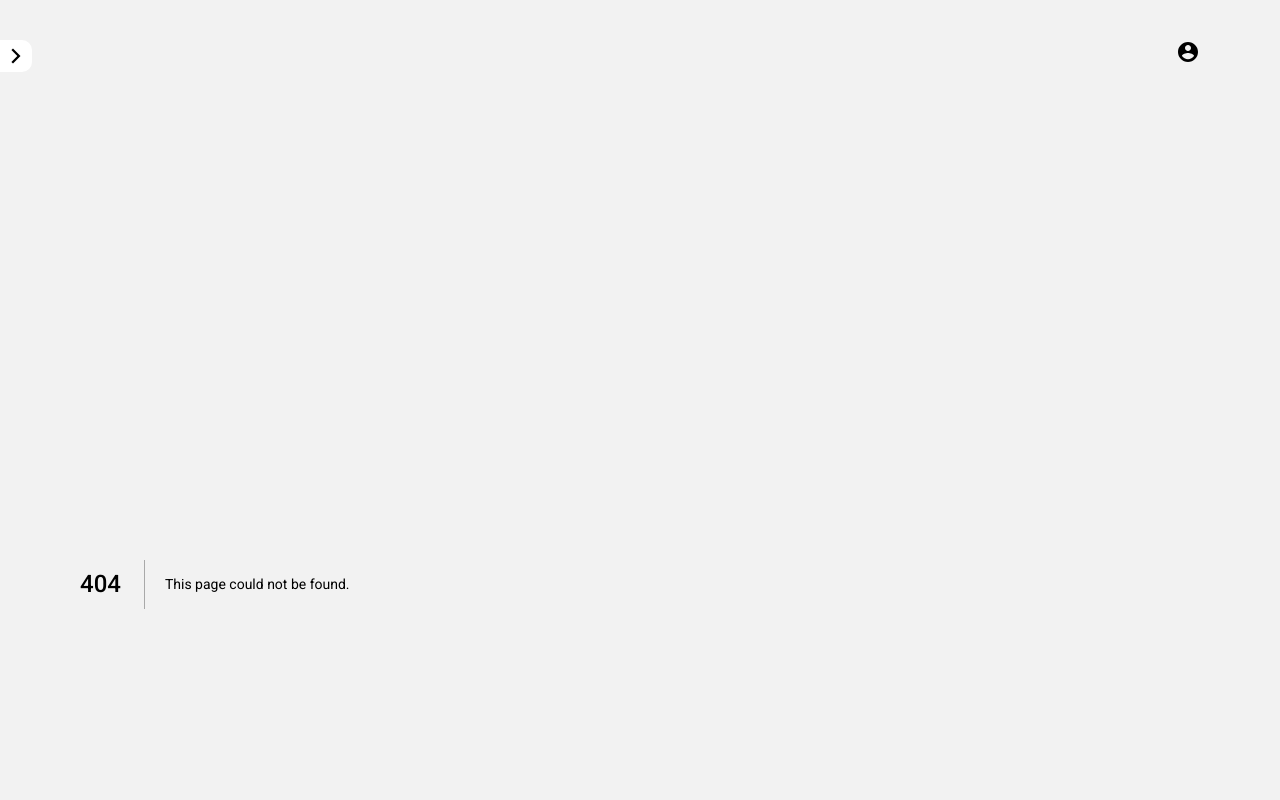
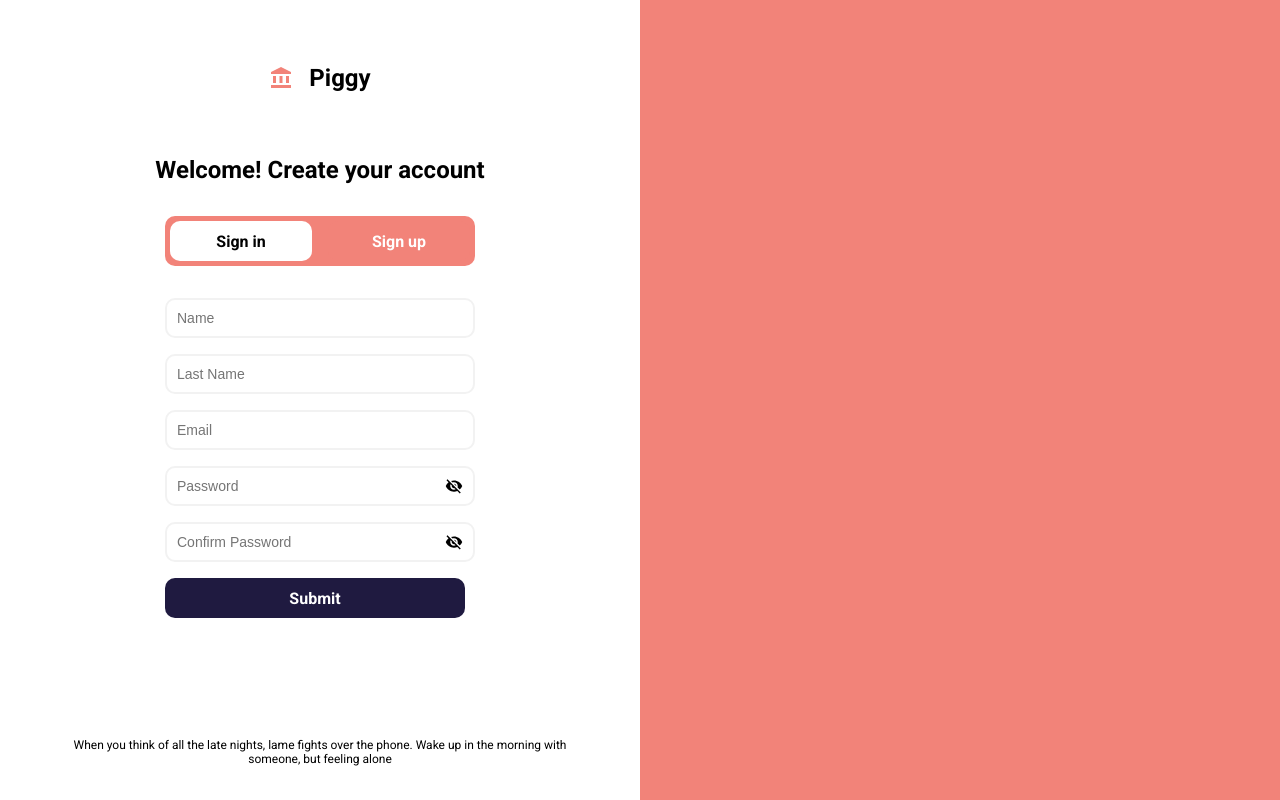
Before and after one commit to igorjung/piggy, a Next.js app: page /signup in a window 1280 px wide. Before the commit this address had no page. Shown: the top 800 px of the page. Built offline with nearby package versions, Linux system fonts and the light colour scheme.

Commit message:
[ROUTES] Create layouts and all pages

```diff
--- a/src/components/Form/Input/styles.ts
+++ b/src/components/Form/Input/styles.ts
@@ -9,7 +9,7 @@ export const FormInputWrapper = styled.div`
   justify-content: flex-start;
 
   border-radius: 10px;
-  border: 2px solid ${({ theme }) => theme.black};
+  border: 2px solid ${({ theme }) => theme.lightGray};
   background-color: ${({ theme }) => theme.white};
 
   input {
--- a/src/components/Form/Select/styles.ts
+++ b/src/components/Form/Select/styles.ts
@@ -5,7 +5,7 @@ export const FormSelect = styled.select`
   width: 310px;
 
   border-radius: 10px;
-  border: 2px solid ${({ theme }) => theme.black};
+  border: 2px solid ${({ theme }) => theme.lightGray};
   background-color: ${({ theme }) => theme.white};
 
   padding: 5px 10px;
--- a/src/components/Sidebar/index.tsx
+++ b/src/components/Sidebar/index.tsx
@@ -28,20 +28,14 @@ const Sidebar = () => {
     id: 0,
     label: 'Dashboard',
     icon: Dashboard,
-    onClick: () => router.push('/dasboard'),
-    isSelected: !!router.asPath.includes('/'),
+    onClick: () => router.push('/home'),
+    isSelected: !!router.asPath.includes('/home'),
   }, {
     id: 1,
-    label: 'Incomes',
+    label: 'New Entry',
     icon: AttachMoney,
-    onClick: () => router.push('/incomes'),
-    isSelected: !!router.asPath.includes('/incomes'),
-  }, {
-    id: 2,
-    label: 'Outcomes',
-    icon: CreditCard,
-    onClick: () => router.push('/outcomes'),
-    isSelected: !!router.asPath.includes('/outcomes'),
+    onClick: () => router.push('/entry'),
+    isSelected: !!router.asPath.includes('/entry'),
   }]
 
   const onSidebarStatusChange = () => {
--- a/src/components/Table/index.tsx
+++ b/src/components/Table/index.tsx
@@ -76,7 +76,7 @@ const Table = ({ data }: TableProps) => {
               id: 0,
               label: 'Income'
             }, {
-              id: 0,
+              id: 1,
               label: 'Outcome'
             }]}
           />
--- a/src/layouts/AuthLayout/index.tsx
+++ b/src/layouts/AuthLayout/index.tsx
@@ -1,9 +1,10 @@
 import { SvgIcon } from '@material-ui/core'
 import { AccountBalance } from '@material-ui/icons'
 
-import { Sidebar } from '@components'
 import {
   LayoutWrapper,
+  LayoutOutdoor,
+  LayoutContent,
   LayoutHeader,
   LayoutBody,
   LayoutFooter
@@ -16,6 +17,7 @@ interface AuthLayoutProps {
 const AuthLayout = ({ children }: AuthLayoutProps) => {
   return (
     <LayoutWrapper>
+      <LayoutContent>
         <LayoutHeader>
           <SvgIcon component={AccountBalance} />
           <h1>Piggy</h1>
@@ -24,6 +26,8 @@ const AuthLayout = ({ children }: AuthLayoutProps) => {
         <LayoutFooter>
           <p>When you think of all the late nights, lame fights over the phone. Wake up in the morning with someone, but feeling alone</p>
         </LayoutFooter>
+      </LayoutContent>
+      <LayoutOutdoor />
     </LayoutWrapper>
   )
 }
--- a/src/layouts/AuthLayout/styles.ts
+++ b/src/layouts/AuthLayout/styles.ts
@@ -1,6 +1,73 @@
 import styled from 'styled-components'
 
-export const LayoutWrapper = styled.main``
-export const LayoutHeader = styled.header``
-export const LayoutBody = styled.body``
-export const LayoutFooter = styled.footer``
+export const LayoutWrapper = styled.main`
+  width: 100%;
+  height: 100%;
+
+  display: flex;
+  align-items: flex-start;
+  justify-content: flex-start;
+`
+export const LayoutOutdoor = styled.div`
+  width: 100%;
+  max-width: 50vw;
+  height: 100%;
+  min-height: 100vh;
+
+  display: flex;
+  align-items: center;
+  justify-content: center;
+
+  background-color: ${({ theme }) => theme.pink};
+`
+export const LayoutContent = styled.div`
+  width: 100%;
+  max-width: 50vw;
+  min-height: 100vh;
+
+  display: flex;
+  flex-direction: column;
+  align-items: center;
+  justify-content: flex-start;
+
+  padding: 64px;
+`
+export const LayoutHeader = styled.header`
+  width: 100%;
+
+  display: flex;
+  align-items: center;
+  justify-content: center;
+
+  svg {
+    font-size: 24px;
+    color: ${({ theme }) => theme.pink};
+    margin-right: 16px;
+  }
+`
+export const LayoutBody = styled.body`
+  width: 100%;
+
+  display: flex;
+  flex-direction: column;
+  align-items: center;
+  justify-content: flex-start;
+
+  margin: 64px 0 120px 0;
+
+`
+export const LayoutFooter = styled.footer`
+  width: 100%;
+
+  display: flex;
+  align-items: center;
+  justify-content: center;
+
+  text-align: center;
+  margin-top: auto;
+
+  small {
+    max-width: 300px;
+    color: ${({ theme }) => theme.darkGray};
+  }
+`
--- a/src/layouts/index.tsx
+++ b/src/layouts/index.tsx
@@ -1,4 +1,6 @@
 import Head from 'next/head'
+import { useRouter } from 'next/router'
+import { useEffect, useState  } from 'react'
 
 import DefaultLayout from './DefaultLayout'
 import AuthLayout from './AuthLayout'
@@ -8,7 +10,30 @@ interface LayoutProps {
 }
 
 const Layout = ({ children }: LayoutProps) => {
-  const isAuthRoute = false;
+  const [isAuthRoute, setItAuthRoute] = useState(false)
+
+  const router = useRouter()
+  const authRoutes = [
+    '/',
+    '/login',
+    '/signup'
+  ]
+
+  useEffect(() => {
+    const userToken = localStorage.getItem('token')
+    const isAuth = authRoutes.find(route => route.includes(router.asPath))
+
+    if (userToken && isAuth) {
+      console.log('user logged in wrong page')
+      // router.push('/home')
+    } else if (!userToken && !isAuth) {
+      console.log('user not logged in wrong page')
+      // router.push('/')
+    }
+
+    setItAuthRoute(!!isAuth)
+  // eslint-disable-next-line react-hooks/exhaustive-deps
+  }, [router])
 
   return <>
     <Head>
--- /dev/null
+++ b/src/pages/signup.tsx
@@ -0,0 +1,92 @@
+import type { NextPage } from 'next'
+import { useRouter } from 'next/router'
+import styled from 'styled-components'
+import { VisibilityOff } from '@material-ui/icons'
+
+import {
+  Button,
+  Input,
+  Switch
+} from '@components'
+
+const FormWrapper = styled.form`
+  width: 100%;
+  height: 100%;
+
+  display: flex;
+  flex-direction: column;
+  align-items: center;
+  justify-content: center;
+
+  h1 {
+    margin-bottom: 32px;
+  }
+`
+const FormBody = styled.ul`
+  width: 100%;
+  max-width: 600px;
+  height: 100%;
+
+  display: grid;
+  justify-content: center;
+  grid-template-columns: auto;
+  gap: 16px;
+
+  margin-top: 32px;
+`
+
+const Signup: NextPage = () => {
+  const router = useRouter()
+
+  return (
+    <FormWrapper>
+      <h1>Welcome! Create your account</h1>
+      <Switch
+        options={[{
+          id: 1,
+          label: 'Sign in',
+          onClick: () => router.push('/login'),
+        }, {
+          id: 2,
+          label: 'Sign up',
+          onClick: () => router.push('/signup'),
+          isActivated: true,
+        }]}
+      />
+      <FormBody>
+        <li>
+          <Input name='name' placeholder='Name' />
+        </li>
+        <li>
+          <Input name='lastName' placeholder='Last Name' />
+        </li>
+        <li>
+          <Input name='email' placeholder='Email' />
+        </li>
+        <li>
+          <Input
+            name='password'
+            placeholder='Password'
+            icon={VisibilityOff}
+          />
+        </li>
+        <li>
+          <Input
+            name='confirmPassword'
+            placeholder='Confirm Password'
+            icon={VisibilityOff}
+          />
+        </li>
+        <li>
+          <Button
+            type="button"
+            label="Submit"
+            onClick={() => console.log('new income')}
+          />
+        </li>
+      </FormBody>
+    </FormWrapper>
+  )
+}
+
+export default Signup
```
Also changed, not shown: src/pages/entry.tsx (added, +71 -0 lines), src/pages/login.tsx (added, +79 -0 lines), src/pages/profile.tsx (added, +69 -0 lines). Lines whose indentation alone changed are shown as unchanged.
